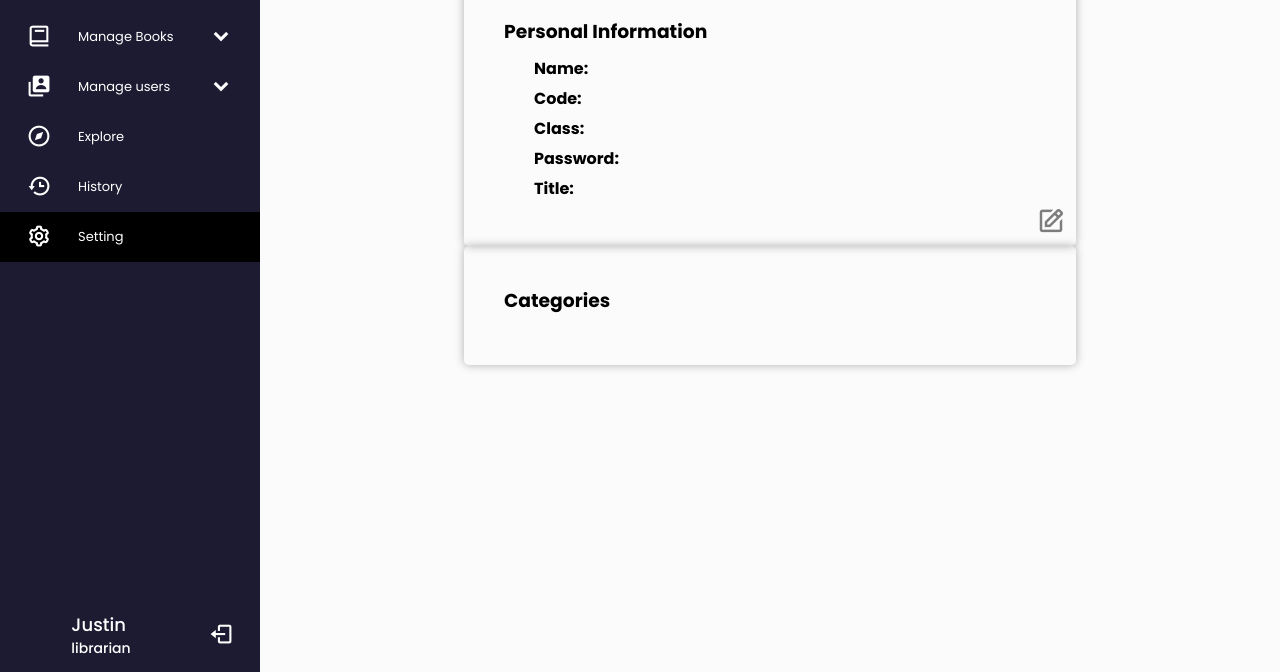
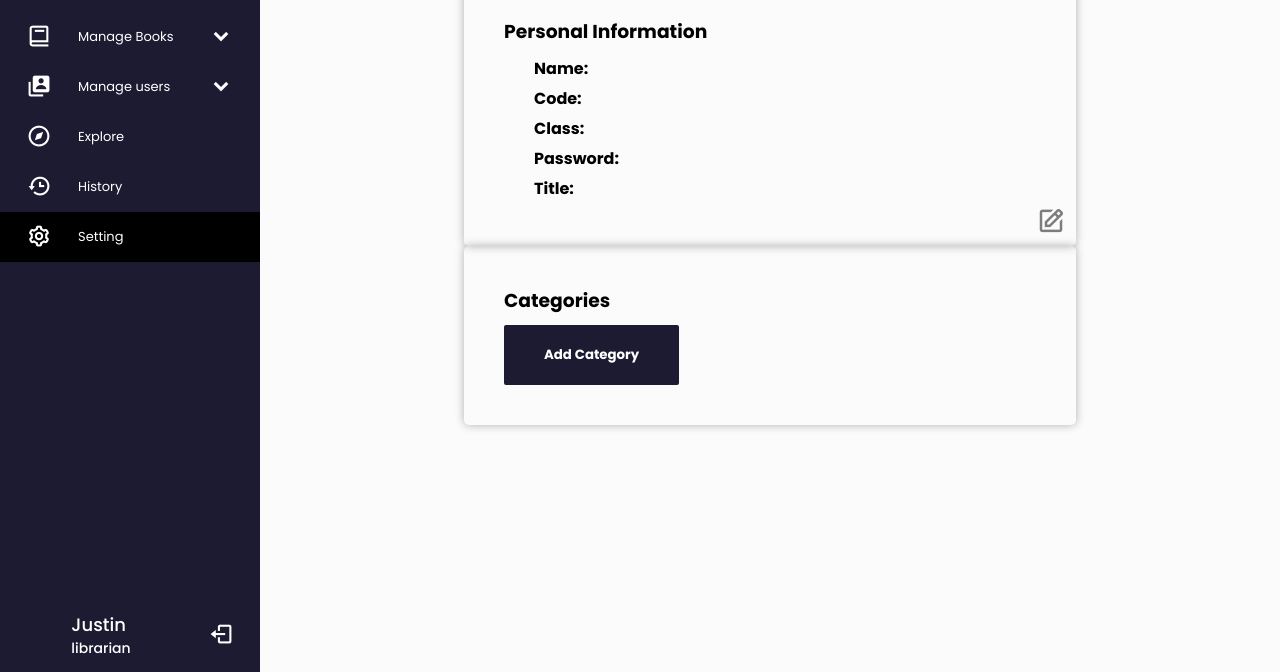
Before and after one commit to IVainqueur/libmgr, a website: page html/admin/settings.html in a window 1280 px wide. Shown: the part 128-800 px from the top of the page. Drawn offline with nearby package versions, Linux system fonts and the light colour scheme; files that its build step writes are made by us from their sources; files whose address does not match are found by name.

Commit message:
categories-aac8811671544308b8c591e5635181dd

```diff
--- a/html/admin/settings.html
+++ b/html/admin/settings.html
@@ -147,6 +147,7 @@
     <div class="setting">
       <h3>Categories</h3>
 
+      <button>Add Category</button>
     </div>
   </section>
 
```
